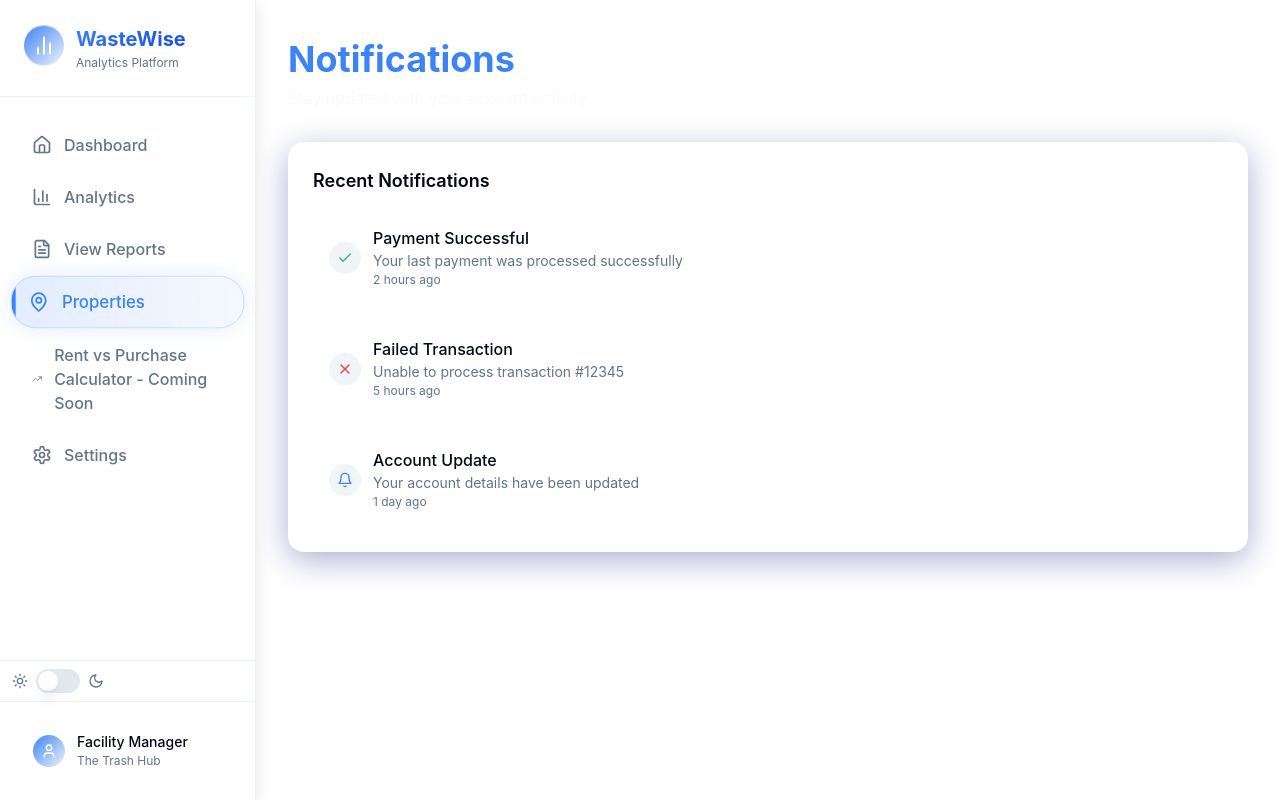
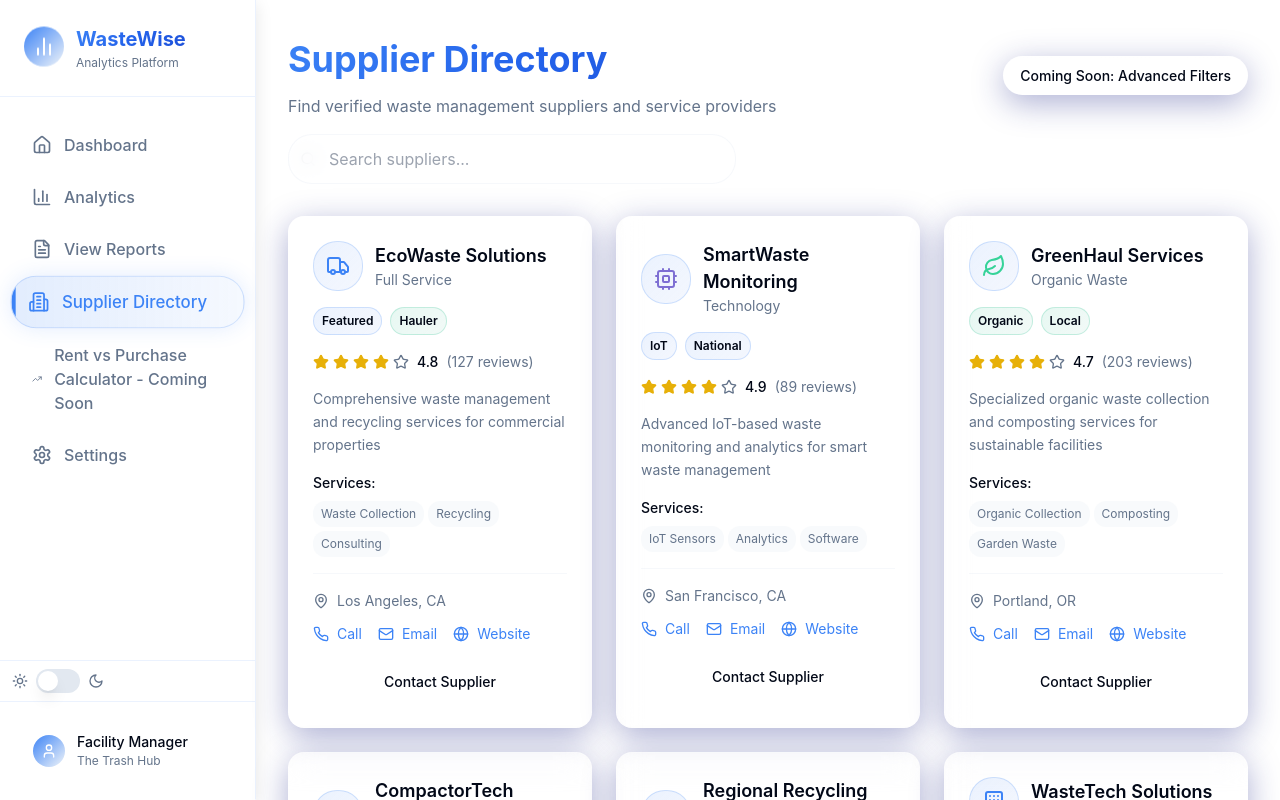
Before and after one commit to tryinhard1080/professional-admin-dashboard-880, a React (Vite) app: page /notifications in a window 1280 px wide. Shown: the top 800 px of the page. Built offline with nearby package versions, Linux system fonts and the light colour scheme.

Commit message:
Refactor: Convert Properties page to Supplier Directory
Replaces the Properties page with a Supplier Directory, implementing the design plan. Includes a header with search, vendor cards, and styling using existing glassmorphic classes. Updates the sidebar navigation and maintains the current route.

```diff
--- a/src/components/Sidebar.tsx
+++ b/src/components/Sidebar.tsx
@@ -1,4 +1,4 @@
-import { Home, BarChart3, FileText, MapPin, TrendingUp, Settings, User, Bell, BarChart2 } from "lucide-react";
+import { Home, BarChart3, FileText, Building2, TrendingUp, Settings, User, Bell, BarChart2 } from "lucide-react";
 import { cn } from "@/lib/utils";
 import { Link, useLocation } from "react-router-dom";
 import { ThemeToggle } from "./ThemeToggle";
@@ -7,7 +7,7 @@ const menuItems = [
   { icon: Home, label: "Dashboard", path: "/dashboard" },
   { icon: BarChart3, label: "Analytics", path: "/analytics" },
   { icon: FileText, label: "View Reports", path: "/transactions" },
-  { icon: MapPin, label: "Properties", path: "/notifications" },
+  { icon: Building2, label: "Supplier Directory", path: "/notifications" },
   { icon: TrendingUp, label: "Rent vs Purchase Calculator - Coming Soon", path: "/profile" },
   { icon: Settings, label: "Settings", path: "/settings" },
 ];
--- a/src/pages/Properties.tsx
+++ b/src/pages/Properties.tsx
@@ -1,60 +1,277 @@
 import { Card } from "@/components/ui/card";
-import { Bell, Check, X } from "lucide-react";
+import { Badge } from "@/components/ui/badge";
+import { Search, Star, Phone, Mail, Globe, MapPin, Truck, Recycle, Cpu, Leaf, Building, Wrench } from "lucide-react";
 
-const Notifications = () => {
+const SupplierDirectory = () => {
+  const suppliers = [
+    {
+      id: 1,
+      name: "EcoWaste Solutions",
+      rating: 4.8,
+      reviews: 127,
+      category: "Full Service",
+      badges: ["Featured", "Hauler"],
+      description: "Comprehensive waste management and recycling services for commercial properties",
+      services: ["Waste Collection", "Recycling", "Consulting"],
+      phone: "(555) 123-4567",
+      email: "contact@ecowaste.com",
+      website: "www.ecowastesolutions.com",
+      location: "Los Angeles, CA",
+      icon: Truck,
+      iconColor: "text-primary"
+    },
+    {
+      id: 2,
+      name: "SmartWaste Monitoring",
+      rating: 4.9,
+      reviews: 89,
+      category: "Technology",
+      badges: ["IoT", "National"],
+      description: "Advanced IoT-based waste monitoring and analytics for smart waste management",
+      services: ["IoT Sensors", "Analytics", "Software"],
+      phone: "(555) 234-5678",
+      email: "info@smartwaste.com",
+      website: "www.smartwastemonitoring.com",
+      location: "San Francisco, CA",
+      icon: Cpu,
+      iconColor: "text-accent-purple"
+    },
+    {
+      id: 3,
+      name: "GreenHaul Services",
+      rating: 4.7,
+      reviews: 203,
+      category: "Organic Waste",
+      badges: ["Organic", "Local"],
+      description: "Specialized organic waste collection and composting services for sustainable facilities",
+      services: ["Organic Collection", "Composting", "Garden Waste"],
+      phone: "(555) 345-6789",
+      email: "hello@greenhaul.com",
+      website: "www.greenhaulservices.com",
+      location: "Portland, OR",
+      icon: Leaf,
+      iconColor: "text-secondary"
+    },
+    {
+      id: 4,
+      name: "CompactorTech Industries",
+      rating: 4.6,
+      reviews: 156,
+      category: "Equipment",
+      badges: ["Equipment", "Installation"],
+      description: "Industrial waste compactors and equipment installation for large commercial facilities",
+      services: ["Compactors", "Installation", "Maintenance"],
+      phone: "(555) 456-7890",
+      email: "sales@compactortech.com",
+      website: "www.compactortech.com",
+      location: "Chicago, IL",
+      icon: Wrench,
+      iconColor: "text-accent-amber"
+    },
+    {
+      id: 5,
+      name: "Regional Recycling Corp",
+      rating: 4.5,
+      reviews: 174,
+      category: "Recycling",
+      badges: ["Recycling", "Regional"],
+      description: "Comprehensive recycling services with advanced sorting and processing facilities",
+      services: ["Metal Recycling", "Paper Processing", "Electronics"],
+      phone: "(555) 567-8901",
+      email: "info@regionalrecycling.com",
+      website: "www.regionalrecycling.com",
+      location: "Denver, CO",
+      icon: Recycle,
+      iconColor: "text-accent-teal"
+    },
+    {
+      id: 6,
+      name: "WasteTech Solutions",
+      rating: 4.8,
+      reviews: 91,
+      category: "Software",
+      badges: ["Software", "Analytics"],
+      description: "Cloud-based waste management software and reporting solutions for enterprise clients",
+      services: ["Software Platform", "Reporting", "Integration"],
+      phone: "(555) 678-9012",
+      email: "support@wastetech.com",
+      website: "www.wastetechsolutions.com",
+      location: "Austin, TX",
+      icon: Building,
+      iconColor: "text-primary"
+    }
+  ];
+
+  const renderStars = (rating: number) => {
+    return Array.from({ length: 5 }, (_, i) => (
+      <Star
+        key={i}
+        className={`h-4 w-4 ${
+          i < Math.floor(rating)
+            ? "text-accent-amber fill-accent-amber"
+            : "text-muted-foreground"
+        }`}
+      />
+    ));
+  };
+
+  const getBadgeVariant = (badge: string) => {
+    const variants: { [key: string]: string } = {
+      "Featured": "glass-primary",
+      "Hauler": "glass-secondary",
+      "National": "glass-primary",
+      "Local": "glass-secondary",
+      "IoT": "glass-primary",
+      "Organic": "glass-secondary",
+      "Equipment": "glass-primary",
+      "Installation": "glass-secondary",
+      "Recycling": "glass-secondary",
+      "Regional": "glass-primary",
+      "Software": "glass-primary",
+      "Analytics": "glass-secondary"
+    };
+    return variants[badge] || "glass-primary";
+  };
+
   return (
-    <div className="space-y-8">
-      <header>
-        <h1 className="text-4xl font-bold text-primary">Notifications</h1>
-        <p className="text-secondary-foreground">Stay updated with your account activity</p>
+    <div className="space-y-8 animate-fade-in">
+      <header className="space-y-4">
+        <div className="flex items-center justify-between">
+          <div>
+            <h1 className="text-4xl font-bold gradient-text">Supplier Directory</h1>
+            <p className="text-muted-foreground mt-2">Find verified waste management suppliers and service providers</p>
+          </div>
+          <Badge variant="outline" className="glass-card px-4 py-2 text-sm font-medium">
+            Coming Soon: Advanced Filters
+          </Badge>
+        </div>
+
+        <div className="relative max-w-md">
+          <Search className="absolute left-3 top-1/2 transform -translate-y-1/2 text-muted-foreground h-4 w-4" />
+          <input
+            type="text"
+            placeholder="Search suppliers..."
+            className="w-full pl-10 pr-4 py-3 glass-input rounded-xl border border-border/30 focus:border-primary/50 focus:ring-2 focus:ring-primary/20 transition-all duration-300"
+          />
+        </div>
       </header>
 
-      <Card className="glass-card p-6">
-        <h3 className="text-lg font-semibold mb-4">Recent Notifications</h3>
+      <div className="grid grid-cols-1 md:grid-cols-2 xl:grid-cols-3 gap-6">
+        {suppliers.map((supplier, index) => {
+          const Icon = supplier.icon;
+          return (
+            <Card
+              key={supplier.id}
+              className={`glass-card p-6 hover-lift card-interactive animate-fade-in stagger-${index % 6 + 1}`}
+            >
               <div className="space-y-4">
-          {[
-            {
-              title: "Payment Successful",
-              description: "Your last payment was processed successfully",
-              time: "2 hours ago",
-              icon: Check,
-              color: "text-green-500",
-            },
-            {
-              title: "Failed Transaction",
-              description: "Unable to process transaction #12345",
-              time: "5 hours ago",
-              icon: X,
-              color: "text-red-500",
-            },
-            {
-              title: "Account Update",
-              description: "Your account details have been updated",
-              time: "1 day ago",
-              icon: Bell,
-              color: "text-blue-500",
-            },
-          ].map((notification, i) => {
-            const Icon = notification.icon;
-            return (
-              <div key={i} className="flex items-center justify-between p-4 hover:bg-white/5 rounded-lg transition-colors">
-                <div className="flex items-center space-x-3">
-                  <div className={`p-2 bg-muted rounded-full ${notification.color}`}>
-                    <Icon className="h-4 w-4" />
+                {/* Header */}
+                <div className="flex items-start justify-between">
+                  <div className="flex items-center gap-3">
+                    <div className={`p-3 rounded-xl glass-primary ${supplier.iconColor}`}>
+                      <Icon className="h-6 w-6" />
                     </div>
                     <div>
-                    <p className="font-medium">{notification.title}</p>
-                    <p className="text-sm text-muted-foreground">{notification.description}</p>
-                    <p className="text-xs text-muted-foreground">{notification.time}</p>
+                      <h3 className="font-semibold text-lg text-foreground">{supplier.name}</h3>
+                      <p className="text-sm text-muted-foreground">{supplier.category}</p>
                     </div>
                   </div>
                 </div>
+
+                {/* Badges */}
+                <div className="flex flex-wrap gap-2">
+                  {supplier.badges.map((badge) => (
+                    <Badge
+                      key={badge}
+                      variant="outline"
+                      className={`${getBadgeVariant(badge)} text-xs px-2 py-1 border-primary/20`}
+                    >
+                      {badge}
+                    </Badge>
+                  ))}
+                </div>
+
+                {/* Rating */}
+                <div className="flex items-center gap-2">
+                  <div className="flex items-center gap-1">
+                    {renderStars(supplier.rating)}
+                  </div>
+                  <span className="text-sm font-medium">{supplier.rating}</span>
+                  <span className="text-sm text-muted-foreground">({supplier.reviews} reviews)</span>
+                </div>
+
+                {/* Description */}
+                <p className="text-sm text-muted-foreground leading-relaxed">
+                  {supplier.description}
+                </p>
+
+                {/* Services */}
+                <div className="space-y-2">
+                  <h4 className="text-sm font-medium text-foreground">Services:</h4>
+                  <div className="flex flex-wrap gap-1">
+                    {supplier.services.map((service) => (
+                      <span
+                        key={service}
+                        className="inline-block px-2 py-1 bg-muted/50 text-xs rounded-md text-muted-foreground"
+                      >
+                        {service}
+                      </span>
+                    ))}
+                  </div>
+                </div>
+
+                {/* Contact Info */}
+                <div className="space-y-3 pt-4 border-t border-border/30">
+                  <div className="flex items-center gap-2 text-sm">
+                    <MapPin className="h-4 w-4 text-muted-foreground" />
+                    <span className="text-muted-foreground">{supplier.location}</span>
+                  </div>
+
+                  <div className="flex items-center gap-4">
+                    <a
+                      href={`tel:${supplier.phone}`}
+                      className="flex items-center gap-2 text-sm text-primary hover:text-primary-hover transition-colors"
+                    >
+                      <Phone className="h-4 w-4" />
+                      <span>Call</span>
+                    </a>
+                    <a
+                      href={`mailto:${supplier.email}`}
+                      className="flex items-center gap-2 text-sm text-primary hover:text-primary-hover transition-colors"
+                    >
+                      <Mail className="h-4 w-4" />
+                      <span>Email</span>
+                    </a>
+                    <a
+                      href={`https://${supplier.website}`}
+                      target="_blank"
+                      rel="noopener noreferrer"
+                      className="flex items-center gap-2 text-sm text-primary hover:text-primary-hover transition-colors"
+                    >
+                      <Globe className="h-4 w-4" />
+                      <span>Website</span>
+                    </a>
+                  </div>
+                </div>
+
+                {/* Contact Button */}
+                <button className="w-full mt-4 glass-button rounded-xl py-2.5 text-sm font-medium text-foreground hover:text-primary transition-all duration-300">
+                  Contact Supplier
+                </button>
+              </div>
+            </Card>
           );
         })}
       </div>
-      </Card>
+
+      {/* Load More */}
+      <div className="text-center pt-8">
+        <button className="glass-button px-8 py-3 rounded-xl text-sm font-medium text-foreground hover:text-primary transition-all duration-300">
+          Load More Suppliers
+        </button>
+      </div>
     </div>
   );
 };
 
-export default Notifications;
+export default SupplierDirectory;
```
Lines whose indentation alone changed are shown as unchanged.
